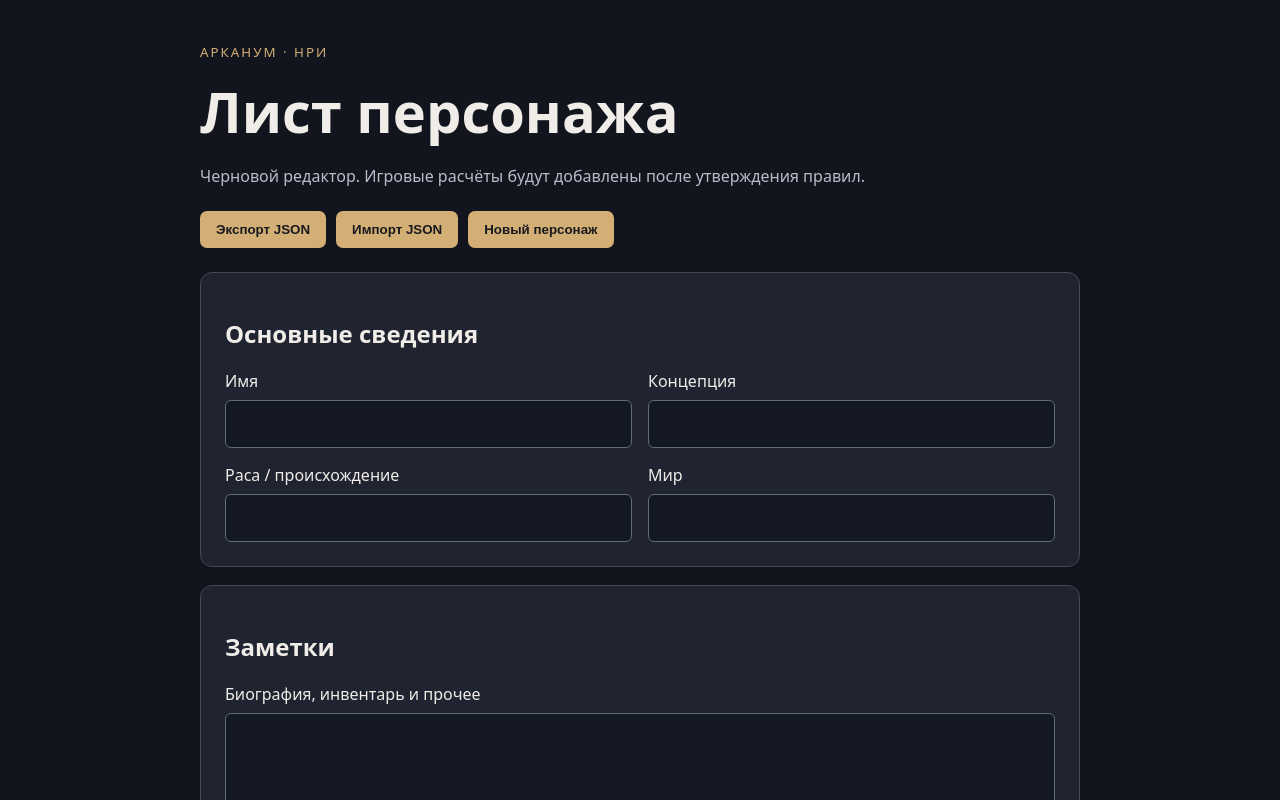
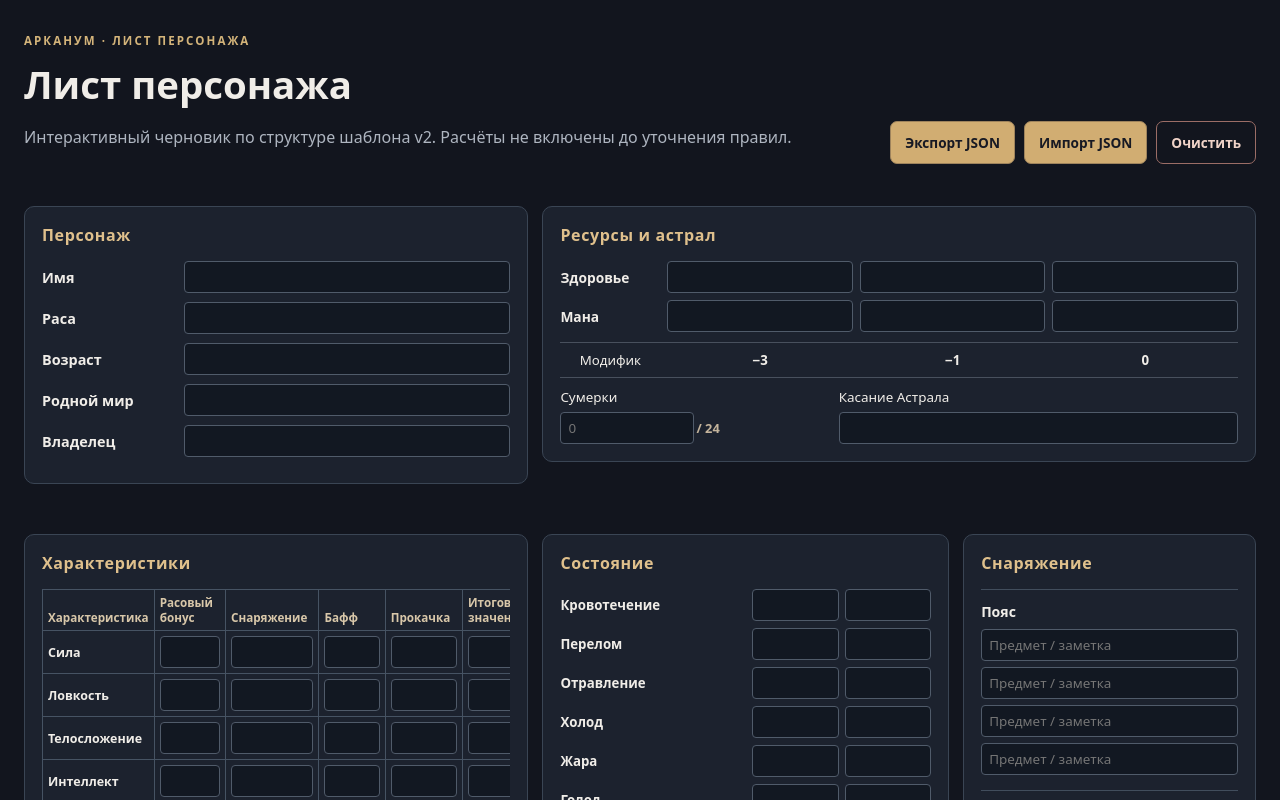
Before and after one commit to ydk-of/character-sheet, a React (Vite) app: page / in a window 1280 px wide. Shown: the top 800 px of the page. Built offline with nearby package versions, Linux system fonts and the light colour scheme.

Commit message:
feat: use template-based sheet as primary interface

```diff
--- a/src/App.tsx
+++ b/src/App.tsx
@@ -1,35 +1,2 @@
-import { useEffect, useRef, useState } from "react";
-import { Character, createCharacter, isCharacter, parseCharacter } from "./model";
-const KEY = "arcanum.character.v1";
-function initial(): Character {
-  try { const raw = localStorage.getItem(KEY); if (raw) { const v: unknown = JSON.parse(raw); if (isCharacter(v)) return v; } } catch { /* storage unavailable */ }
-  return createCharacter();
-}
-export function App() {
-  const [character, setCharacter] = useState<Character>(initial);
-  const [message, setMessage] = useState("");
-  const inputRef = useRef<HTMLInputElement>(null);
-  useEffect(() => { try { localStorage.setItem(KEY, JSON.stringify(character)); } catch { setMessage("Не удалось сохранить данные. Экспортируйте JSON."); } }, [character]);
-  function update(key: "name" | "concept" | "ancestry" | "world" | "notes", value: string) { setCharacter(prev => ({ ...prev, [key]: value })); }
-  function download() {
-    const url = URL.createObjectURL(new Blob([JSON.stringify(character, null, 2)], {type:"application/json"}));
-    const a = document.createElement("a"); a.href=url; a.download="character-sheet.json"; a.click();
-    setTimeout(() => URL.revokeObjectURL(url), 1000);
-  }
-  async function upload(file?: File) {
-    if (!file) return;
-    try { setCharacter(parseCharacter(await file.text())); setMessage("Импорт выполнен."); }
-    catch { setMessage("Неверный формат файла персонажа."); }
-    if (inputRef.current) inputRef.current.value="";
-  }
-  return <main className="shell">
-    <header><small>АРКАНУМ · НРИ</small><h1>Лист персонажа</h1><p>Черновой редактор. Игровые расчёты будут добавлены после утверждения правил.</p></header>
-    <nav><button onClick={download}>Экспорт JSON</button><button onClick={() => inputRef.current?.click()}>Импорт JSON</button><input hidden type="file" accept=".json,application/json" ref={inputRef} onChange={e => void upload(e.target.files?.[0])}/><button onClick={() => { if (window.confirm("Заменить текущего персонажа?")) setCharacter(createCharacter()); }}>Новый персонаж</button></nav>
-    {message && <p role="status">{message}</p>}
-    <section><h2>Основные сведения</h2><div className="grid">
-      {([["name","Имя"],["concept","Концепция"],["ancestry","Раса / происхождение"],["world","Мир"]] as const).map(([key,label]) => <label key={key}>{label}<input value={character[key]} onChange={e => update(key,e.target.value)}/></label>)}
-    </div></section>
-    <section><h2>Заметки</h2><label>Биография, инвентарь и прочее<textarea rows={10} value={character.notes} onChange={e => update("notes",e.target.value)}/></label></section>
-    <footer>Сохранение локальное, в текущем браузере. Для резервной копии используйте экспорт JSON.</footer>
-  </main>;
-}
+import { Sheet } from "./Sheet";
+export function App() { return <Sheet />; }
```
